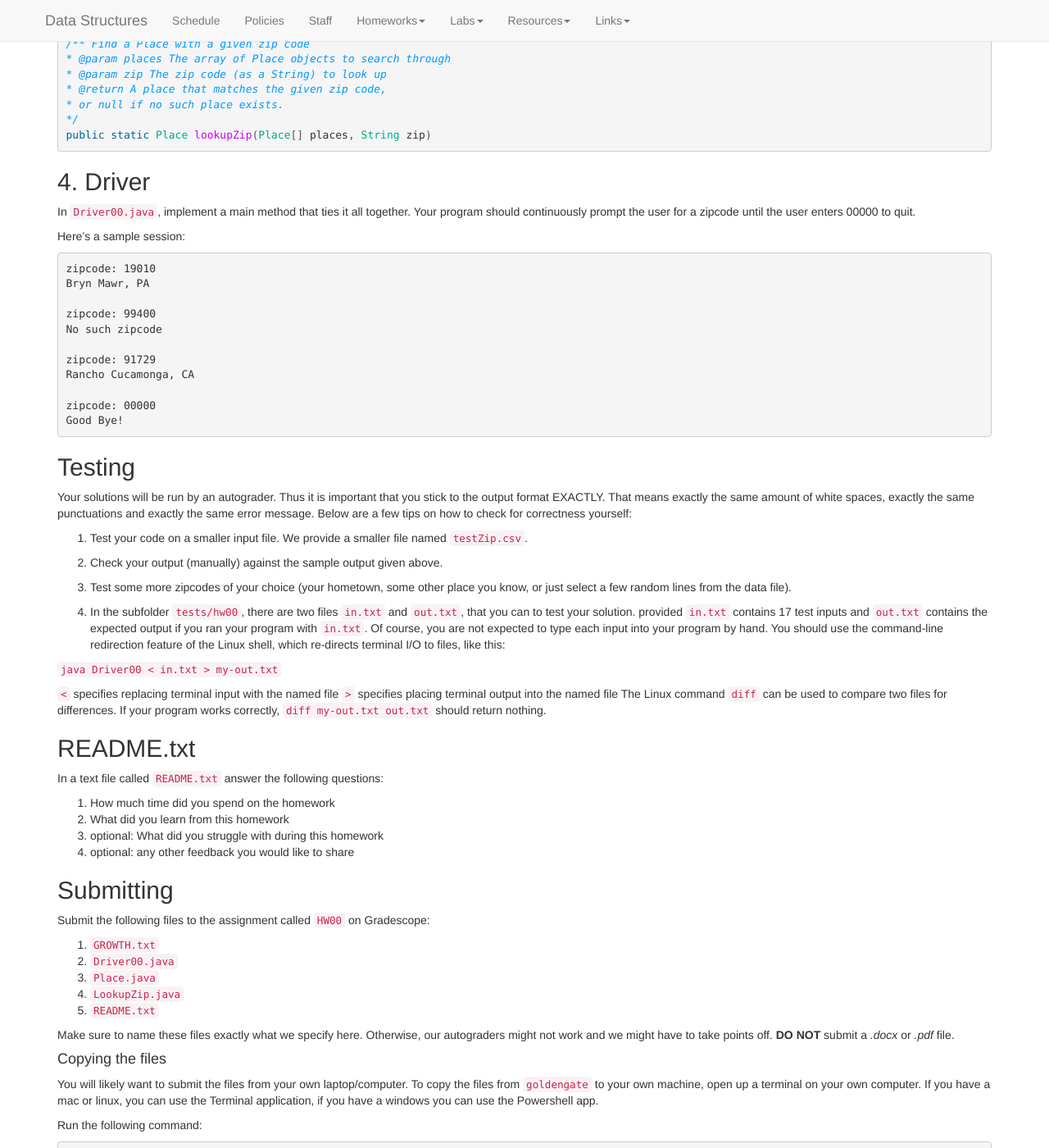
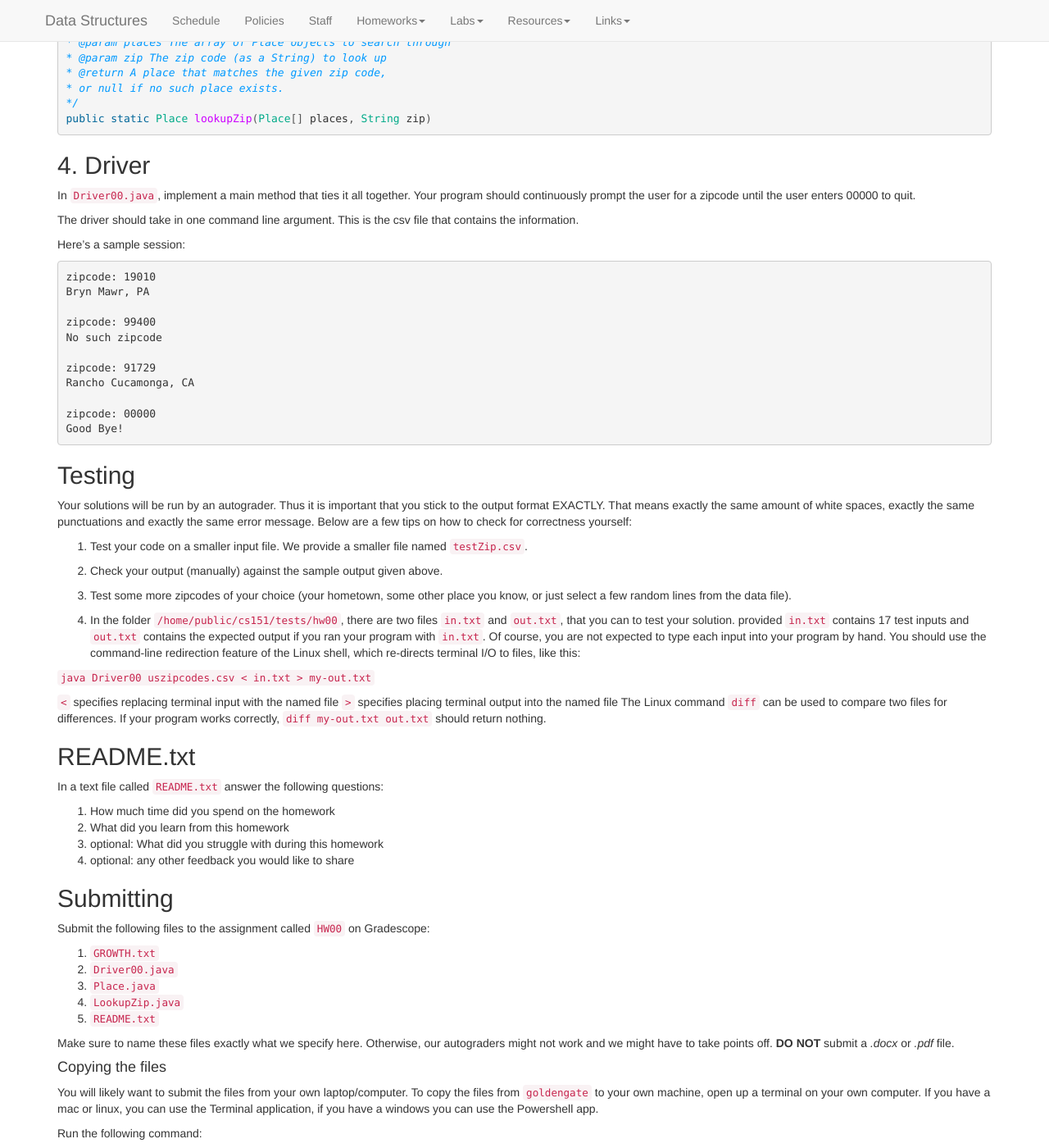
Before and after one commit to kalte0/BMC-CS-151.github.io, a Jekyll site: the page built from hws/HW00.md, in a window 1280 px wide and 1400 px high, scrolled down 2963 px. Shown: the whole window at 82% size. Built offline with Jekyll 4.4.1, drawn with Linux system fonts in a browser that asks for light colours; nearby versions of some CDN libraries; some of the changed text lies outside the part shown.

Commit message:
hw00: small tweak

````diff
--- a/hws/HW00.md
+++ b/hws/HW00.md
@@ -88,7 +88,7 @@ In addition, please read the program design principles and code formatting
 standards carefully. You are expected to adhere to all stated standards. Violations will result in deductions.
 
 ## 1 Input File Format
-All data files are found on the CS cluster in `~/home/public/cs151/data/
+All data files are found on the CS cluster in `~/home/public/cs151/data/`
 Look under the appropriate subdirectory.
 For example, for this homework, look under `hw00`.
 
@@ -212,6 +212,8 @@ implement a main method that ties it all together.
 Your program should continuously prompt the user for a zipcode until the user
 enters 00000 to quit.
 
+The driver should take in one command line argument. This is the csv file that contains the information.
+
 Here’s a sample session:
 
 ```
@@ -242,13 +244,13 @@ smaller file named `testZip.csv`.
 3. Test some more zipcodes of your choice (your hometown, some other place
 you know, or just select a few random lines from the data file).
 
-4. In the subfolder `tests/hw00`, there are two files `in.txt` and `out.txt`, that you can to test your solution.
+4. In the folder `/home/public/cs151/tests/hw00`, there are two files `in.txt` and `out.txt`, that you can to test your solution.
 provided `in.txt` contains 17 test inputs and `out.txt` contains the expected output if you ran your program with `in.txt`.
 Of course, you are not expected to type each input into your program by hand. You
 should use the command-line redirection feature of the Linux shell, which
 re-directs terminal I/O to files, like this:
 
-```java Driver00 < in.txt > my-out.txt```
+```java Driver00 uszipcodes.csv < in.txt > my-out.txt```
 
 `<` specifies replacing terminal input with the named file
 `>` specifies placing terminal output into the named file
````
